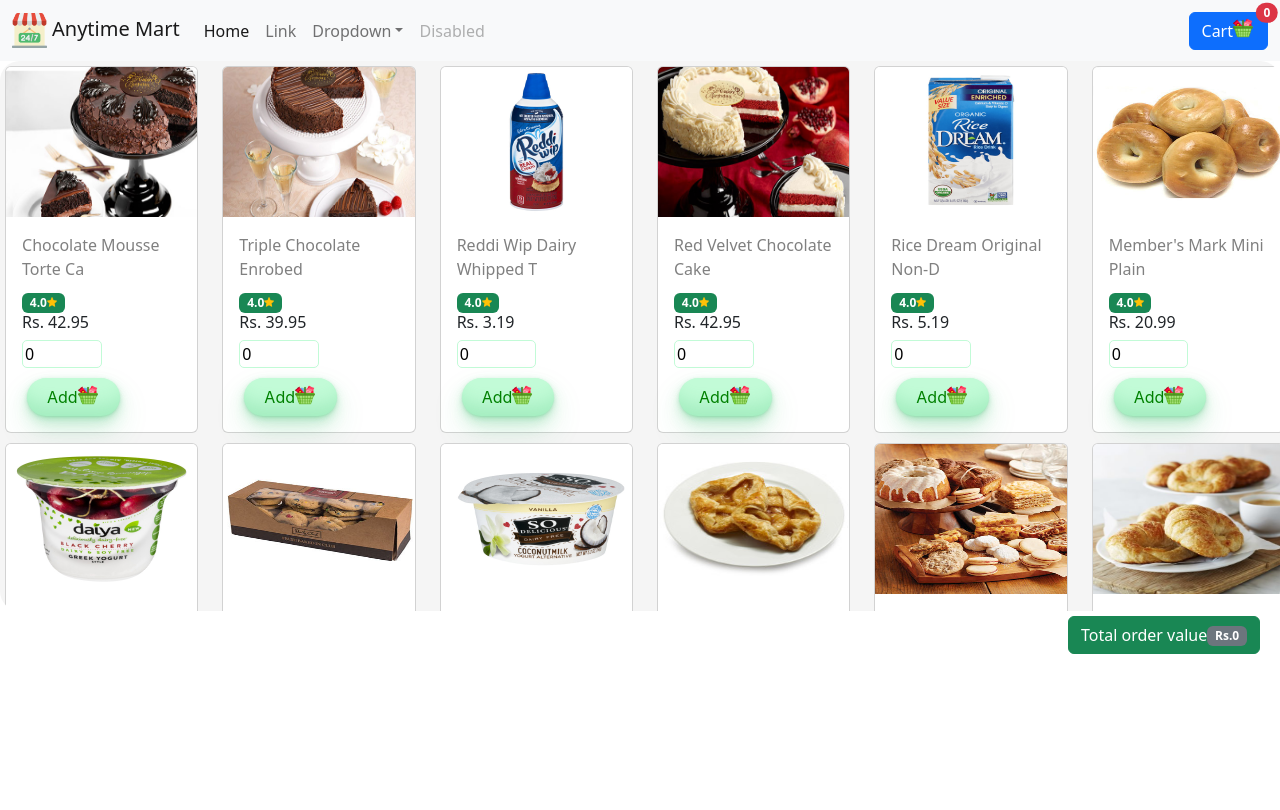
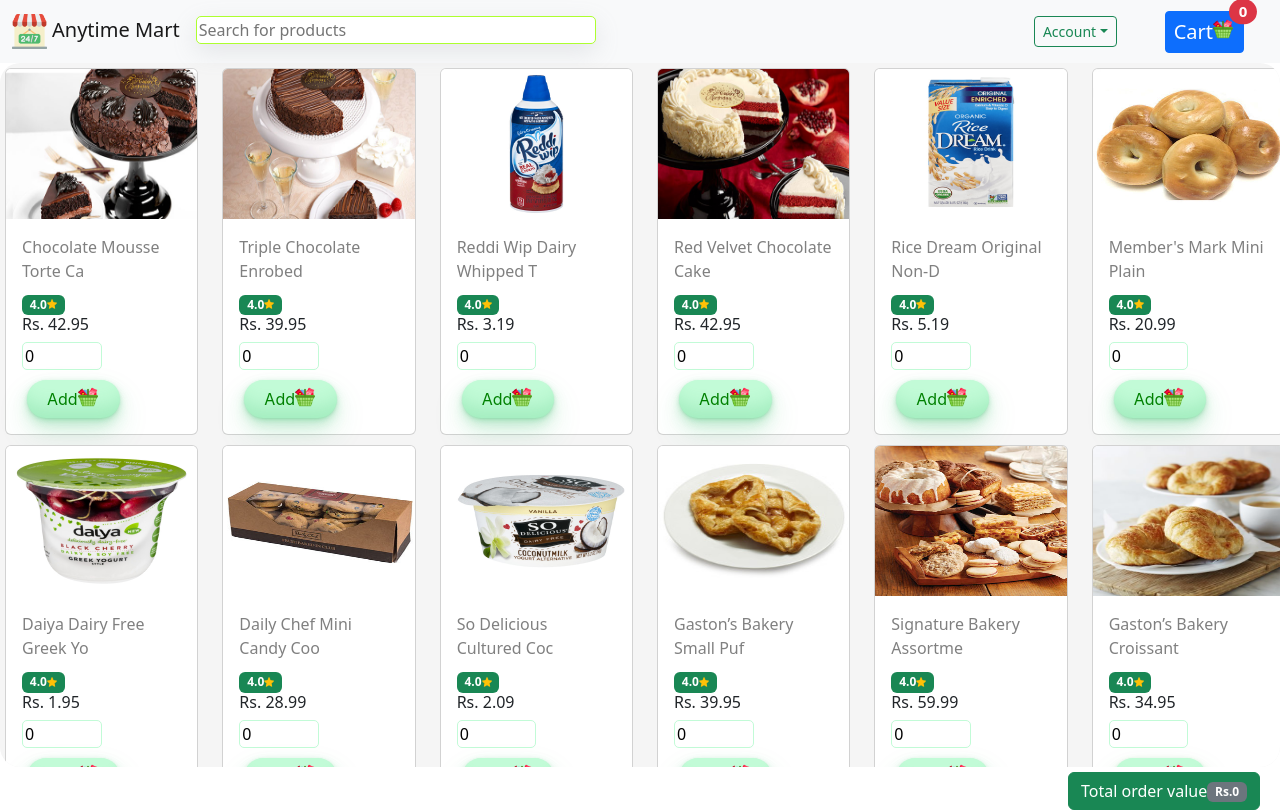
Before and after one commit to ayushakash/Anytime-frontend, a React (Create React App) app: page / in a window 1280 px wide. Built offline with nearby package versions, Linux system fonts and the light colour scheme.

Commit message:
added login button and dropdown

```diff
--- a/public/index.html
+++ b/public/index.html
@@ -43,6 +43,8 @@
       To create a production bundle, use `npm run build` or `yarn build`.
     -->
     <!-- JavaScript Bundle with Popper -->
+    <script src="https://cdn.jsdelivr.net/npm/@popperjs/core@2.9.2/dist/umd/popper.min.js" integrity="sha384-IQsoLXl5PILFhosVNubq5LC7Qb9DXgDA9i+tQ8Zj3iwWAwPtgFTxbJ8NT4GN1R8p" crossorigin="anonymous"></script>
+<script src="https://cdn.jsdelivr.net/npm/bootstrap@5.0.2/dist/js/bootstrap.min.js" integrity="sha384-cVKIPhGWiC2Al4u+LWgxfKTRIcfu0JTxR+EQDz/bgldoEyl4H0zUF0QKbrJ0EcQF" crossorigin="anonymous"></script>
     <script src="https://code.jquery.com/jquery-3.2.1.slim.min.js" integrity="sha384-KJ3o2DKtIkvYIK3UENzmM7KCkRr/rE9/Qpg6aAZGJwFDMVNA/GpGFF93hXpG5KkN" crossorigin="anonymous"></script>
 <script src="https://cdn.jsdelivr.net/npm/popper.js@1.12.9/dist/umd/popper.min.js" integrity="sha384-ApNbgh9B+Y1QKtv3Rn7W3mgPxhU9K/ScQsAP7hUibX39j7fakFPskvXusvfa0b4Q" crossorigin="anonymous"></script>
 <script src="https://cdn.jsdelivr.net/npm/bootstrap@4.0.0/dist/js/bootstrap.min.js" integrity="sha384-JZR6Spejh4U02d8jOt6vLEHfe/JQGiRRSQQxSfFWpi1MquVdAyjUar5+76PVCmYl" crossorigin="anonymous"></script>
--- a/src/App.css
+++ b/src/App.css
@@ -16,7 +16,9 @@
 
 
   width: 100%;
-  height:550px;
+  /* height:550px;
+   */
+   height:88vh;
   /* margin-top: 10px; */
   /* border: 1px solid blue; */
   overflow: scroll;
@@ -209,7 +211,9 @@
 }
 .payment-button:hover{
 background-color:white;
+
 }
+
 .button-icon{
   width:60px;
   margin-right:5px;
@@ -331,7 +335,26 @@
 
 
 }
-.horic{
+.search-box{
+  border-radius: 5px;
+  border:0.2px solid  greenyellow;
+  width:400px;
+  box-shadow: rgba(149, 157, 165, 0.2) 0px 8px 24px;
+}
+.search-box:active{
+  border-radius: 5px;
+  border:0.2px solid  greenyellow;
+  width:400px;
+  box-shadow: rgba(149, 157, 165, 0.2) 0px 8px 24px;
 
-  /* margin-top:-0.5px; */
+
+
 }
+.dropdown-qr{
+width:100px;
+
+}
+.text{
+  text-align: center;
+
+}
--- a/src/components/Body.js
+++ b/src/components/Body.js
@@ -27,7 +27,7 @@
 
       let cartArray={_id,images,title,price,intQuantity,total,sum};
 
-      bodyToNavbar(intQuantity,cartArray);
+      bodyToNavbar(intQuantity,cartArray,sum);
       setQuantityToCheckout(intQuantity)
       setImage(images);
       setTitle(title);
--- a/src/components/Checkout.js
+++ b/src/components/Checkout.js
@@ -4,7 +4,8 @@
 
 const Checkout = ({cartData}) => {
 
-  // console.log(cartData);
+
+
 
     const [name,setName]=useState('');
     const [email,setEmail]=useState('');
@@ -148,11 +149,6 @@
             }
 
 
-
-
-
-
-
     </div>
 
 </div><hr className="hori"></hr>
@@ -200,7 +196,7 @@
 
 
   <div className="col-md-6">
-  <button type="button" className={disable}  onClick={getLocation}><img src={tick} alt="image" className='location-image'></img>Deliver to current location</button>
+  <button type="submit" className={disable}  onClick={getLocation}><img src={tick} alt="image" className='location-image'></img>Deliver to current location</button>
   </div>
 
   <div className="col-md-6">
@@ -224,9 +220,9 @@
 
 
 
-<div class="modal fade bd-example-modal-sm border border-primary" tabindex="-1" role="dialog" aria-labelledby="mySmallModalLabel" aria-hidden="true">
-  <div class="modal-dialog modal-sm">
-    <div class="modal-content">
+<div className="modal fade bd-example-modal-sm border border-primary" tabIndex="-1" role="dialog" aria-labelledby="mySmallModalLabel" aria-hidden="true">
+  <div className="modal-dialog modal-sm">
+    <div className="modal-content">
       <div className="qr-content">Scan and Pay here</div>
 
       <img src="/myqr.png" alt="image" className='qr-icon'></img>
--- a/src/components/Navbar.js
+++ b/src/components/Navbar.js
@@ -22,36 +22,84 @@
     <nav className="navbar navbar-expand-lg bg-light">
   <div className="container-fluid">
     <Link className="navbar-brand" to="/"><img src="/24-hours.png" alt="image" className='icon'></img>Anytime Mart</Link>
-    <button className="navbar-toggler" type="button" data-bs-toggle="collapse" data-bs-target="/navbarSupportedContent" aria-controls="navbarSupportedContent" aria-expanded="false" aria-label="Toggle navigation">
-      <span className="navbar-toggler-icon"></span>
-    </button>
+
     <div className="collapse navbar-collapse" id="navbarSupportedContent">
-      <ul className="navbar-nav me-auto mb-2 mb-lg-0">
-        <li className="nav-item">
-          <a className="nav-link active" aria-current="page" href="/">Home</a>
-        </li>
-        <li className="nav-item">
-          <a className="nav-link" href="/">Link</a>
-        </li>
-        <li className="nav-item dropdown">
-          <a className="nav-link dropdown-toggle" href="/" role="button" data-bs-toggle="dropdown" aria-expanded="false">
-            Dropdown
+      <ul className="d-flex justify-content-center navbar-nav me-auto mb-2 mb-lg-1">
+        <input className="search-box" type="search" placeholder="Search for products " aria-label="Search"/>
+      </ul>
+      <button class="nav-item dropdown btn btn-sm btn-outline-success mx-4 my-2">
+          <a class="nav-link dropdown-toggle" href="#" id="navbarDropdown" role="button" data-bs-toggle="dropdown" aria-expanded="false">
+            Account
           </a>
-          <ul className="dropdown-menu">
-            <li><a className="dropdown-item" href="/">Action</a></li>
-            <li><a className="dropdown-item" href="/">Another action</a></li>
-            <li><hr className="dropdown-divider"/></li>
-            <li><a className="dropdown-item" href="/">Something else here</a></li>
+          <ul class="dropdown-menu" aria-labelledby="navbarDropdown">
+            <li><Link class="dropdown-item" to="/cart">Cart</Link></li>
+            <li data-bs-toggle="modal" data-bs-target="#staticBackdrop"><a class="dropdown-item" href="#">Login</a></li>
+            {/* <li><a class="dropdown-item" href="#">FAQs</a></li> */}
+            <li data-bs-toggle="modal" data-bs-target="#staticBackdrop1"><a class="dropdown-item" href="#">Become a partner</a></li>
+            <li><a class="dropdown-item" href="#">Logout</a></li>
+            <li><hr class="dropdown-divider"/></li>
+            <li><a class="dropdown-item" href="#"><div className="d-flex"><div className="qr"><img src="/anytime.png" alt="image" className='dropdown-qr'></img></div><div className="text">Scan and<br/> order <br/>grocery from<br/> your <span className="qr-span">mobile <br/>phone</span></div></div></a></li>
           </ul>
-        </li>
-        <li className="nav-item">
-          <a className="nav-link disabled">Disabled</a>
-        </li>
-      </ul>
-      <form className="d-flex " role="search">
-        {/* <input className="form-control me-2" type="search" placeholder="Search" aria-label="Search"/> */}
-        <button type="button" className="btn btn-primary position-relative" >
+        </button>
+      </div>
 
+      <div class="modal fade" id="staticBackdrop" data-bs-backdrop="static" data-bs-keyboard="false" tabindex="-1" aria-labelledby="staticBackdropLabel" aria-hidden="true">
+  <div class="modal-dialog">
+    <div class="modal-content">
+      <div class="modal-header">
+        <h5 class="modal-title" id="staticBackdropLabel">Phone Number Verification</h5>
+        <button type="button" class="btn-close" data-bs-dismiss="modal" aria-label="Close"></button>
+      </div>
+      <div class="modal-body">
+        <h5 class="modal-title" id="staticBackdropLabel">Enter your phone number to
+Login/Sign up</h5>
+<div class="input-group mb-3">
+  <span class="input-group-text" id="basic-addon1">+91</span>
+  <input type="tel" class="form-control" placeholder="Phone Number"  aria-label="Username" required aria-describedby="basic-addon1"/>
+</div>
+      </div>
+      <div class="modal-footer">
+        <button type="button" class="btn btn-secondary" data-bs-dismiss="modal">Close</button>
+        <button type="button" class="btn btn-primary">Login</button>
+      </div>
+    </div>
+  </div>
+</div>
+
+
+<div class="modal fade" id="staticBackdrop1" data-bs-backdrop="static" data-bs-keyboard="false" tabindex="-1" aria-labelledby="staticBackdropLabel" aria-hidden="true">
+  <div class="modal-dialog">
+    <div class="modal-content">
+      <div class="modal-header">
+        <h4 class="modal-title" id="staticBackdropLabel">Become Our Partner</h4>
+        <button type="button" class="btn-close" data-bs-dismiss="modal" aria-label="Close"></button>
+      </div>
+        <h6 class="modal-title px-2" id="staticBackdropLabel">Get your online store listed with us in no time.<br/>Earn 4X more by getting daily orders.</h6>
+      <div class="modal-body">
+        <h5 class="modal-title" id="staticBackdropLabel">Enter your phone number to
+Login/Sign up</h5>
+<div class="input-group mb-3">
+  <span class="input-group-text" id="basic-addon1">+91</span>
+  <input type="tel" class="form-control" placeholder="Phone Number"  aria-label="Username" required aria-describedby="basic-addon1"/>
+</div>
+
+<div class="input-group mb-3">
+<span class="input-group-text" id="addon-wrapping">@</span>
+  <input type="text" class="form-control" placeholder="Email Id" aria-label="Username"/>
+
+</div>
+<p><i>We will get in touch with you within 48hrs.</i></p>
+      </div>
+      <div class="modal-footer">
+        {/* <button type="button" class="btn btn-secondary" data-bs-dismiss="modal">Close</button> */}
+        <button type="button" class="btn btn-primary">Register</button>
+      </div>
+    </div>
+  </div>
+</div>
+
+      <div className="">
+        <button type="button" className="navbar-brand btn btn-primary position-relative btn-sm mx-4" >
         <Link className="add-button" to="/cart">Cart</Link>
   <img src="/shopping-basket.png" alt="image" className='basket-icon'></img>
   <span className="position-absolute top-0 start-100 translate-middle badge rounded-pill bg-danger">
@@ -59,8 +107,10 @@
     <span className="visually-hidden">unread messages</span>
   </span>
 </button>
-      </form>
-    </div>
+</div>
+
+
+
   </div>
 </nav>
 {/* <Body bodyToNavbar={bodyToNavbar}/>   */}
```
Also changed, not shown: src/App.js (+6 -4 lines), src/components/CheckoutCard.js (+13 -3 lines), public/anytime.png (added), public/search.png (added).
